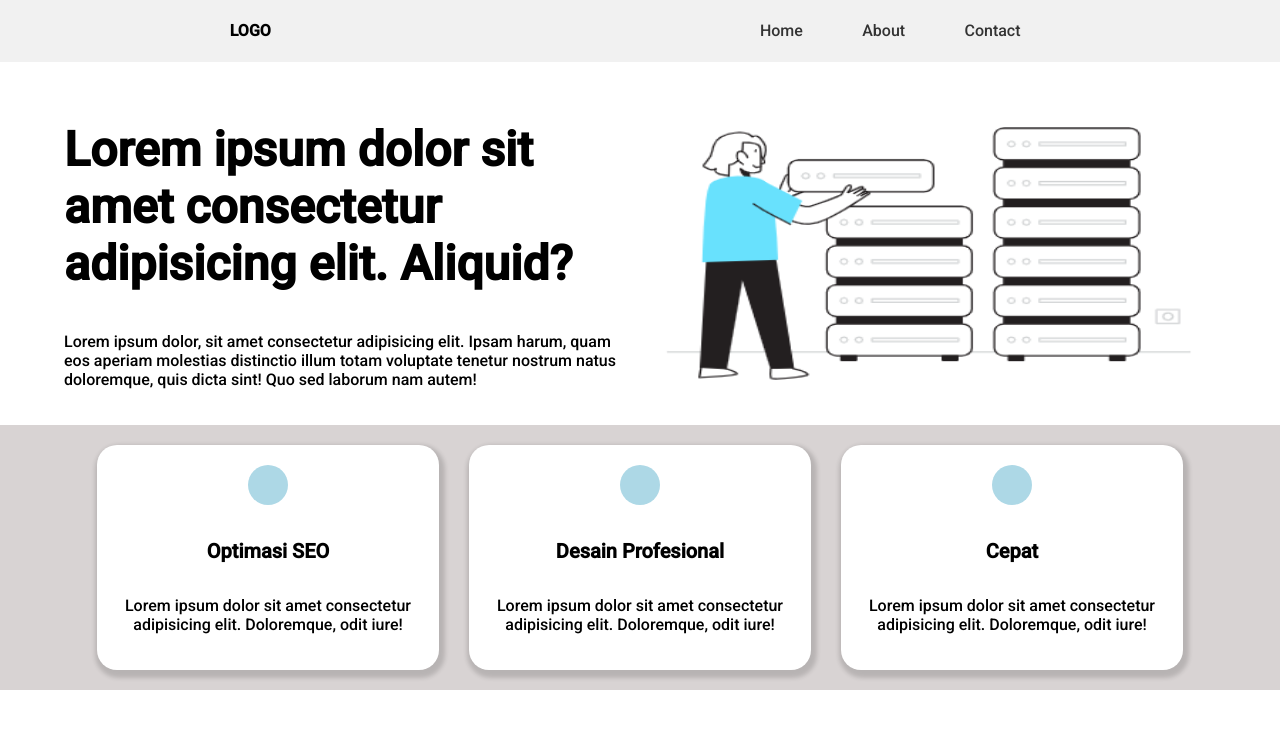
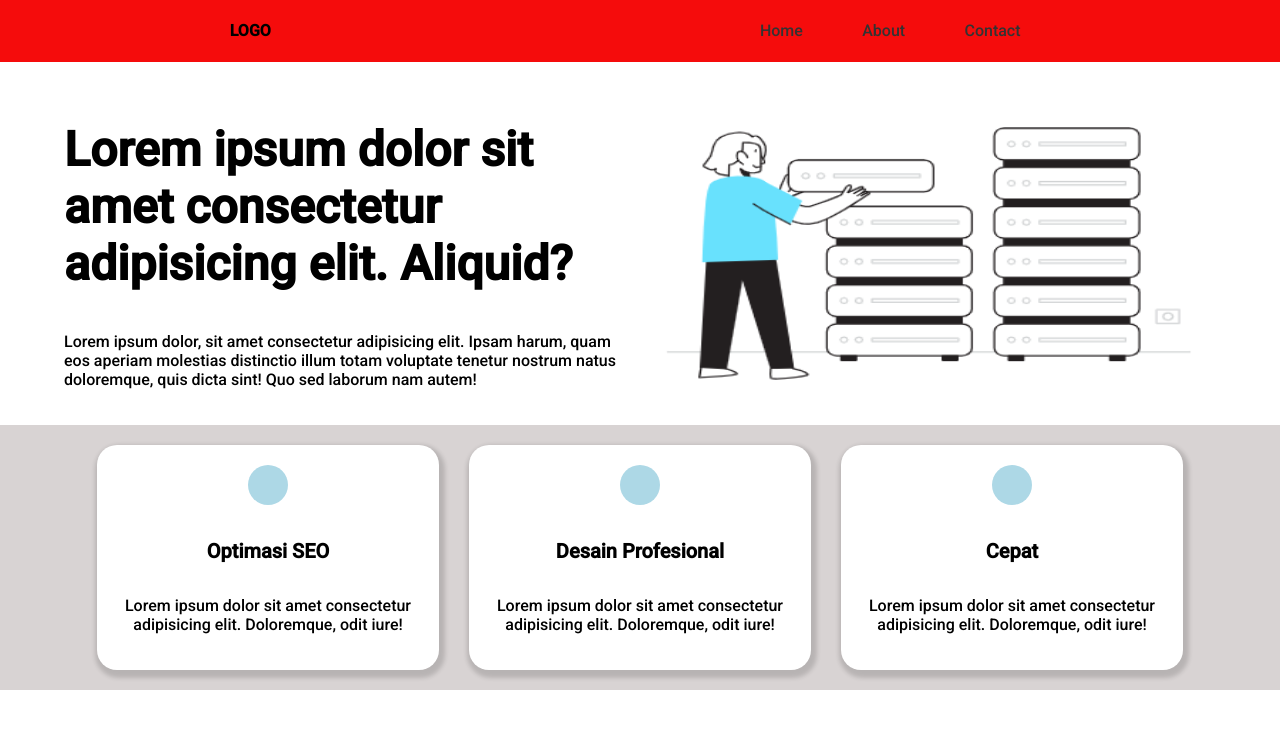
Before and after one commit to ihdangroup/landingpage, a plain HTML site: page index.html in a window 1280 px wide. Shown: the top 747 px of the page. Drawn offline with Linux system fonts and the light colour scheme.

Commit message:
Ganti warna navbar

```diff
--- a/style.css
+++ b/style.css
@@ -6,7 +6,7 @@ body {
     font-family: 'Roboto', sans-serif;
 }
 #navbar {
-    background-color: #f1f1f1;
+    background-color: #f50c0c;
 }
 nav {
     display: flex;
```
